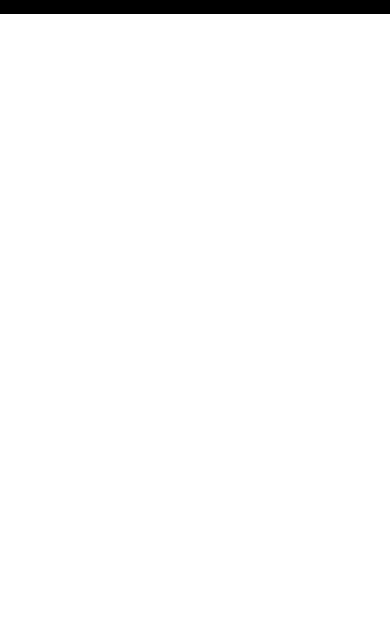
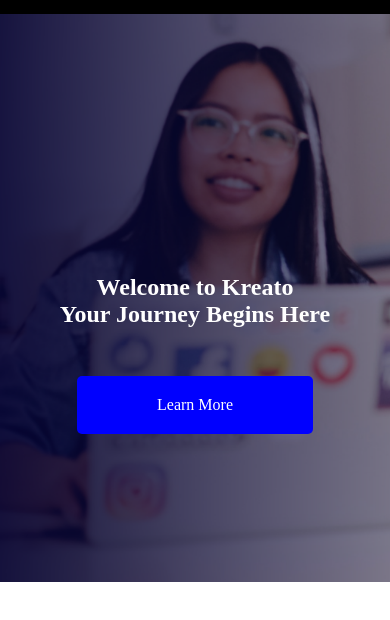
Before and after one commit to Pierlee/technical-task, a plain HTML site: page index.html in a window 390 px wide. Shown: the part 112-732 px from the top of the page. Drawn offline with Linux system fonts and the light colour scheme.

Commit message:
Finished the Hero part mobile first

```diff
--- a/index.html
+++ b/index.html
@@ -21,6 +21,14 @@
     </ul>
   </nav>
 
+  <section class="hero">
+    <div class="hero-content">
+      <h1>Welcome to Kreato</h1>
+      <h2>Your Journey Begins Here</h2>
+      <a href="#about" class="cta-button">Learn More</a>
+    </div>
+  </section>
+
   <script src="./index.js"></script>
 </body>
 </html>
--- a/style.css
+++ b/style.css
@@ -40,6 +40,38 @@
   margin: 3px 0;
   transition: transform 0.3s ease;
 }
+
+.hero {
+  background-image: url('./images/kreato.png');
+  background-size: cover;
+  background-position: center;
+  color: white;
+  text-align: center;
+  padding: 100px 0;
+}
+
+/* Style for the hero content */
+.hero-content {
+  max-width: 800px;
+  margin-top: 10rem;
+}
+
+/* Style for the call-to-action button */
+.cta-button {
+  display: inline-block;
+  background-color: blue;
+  color: white;
+  padding: 20px 80px;
+  margin: 3rem;
+  text-decoration: none;
+  border-radius: 5px;
+  transition: background-color 0.3s ease;
+}
+
+.cta-button:hover {
+  background-color: darkblue;
+}
+
 @media (max-width: 768px){
   .menu-icon{
     display: block;
```
Also changed, not shown: images/kreato.png (added).
